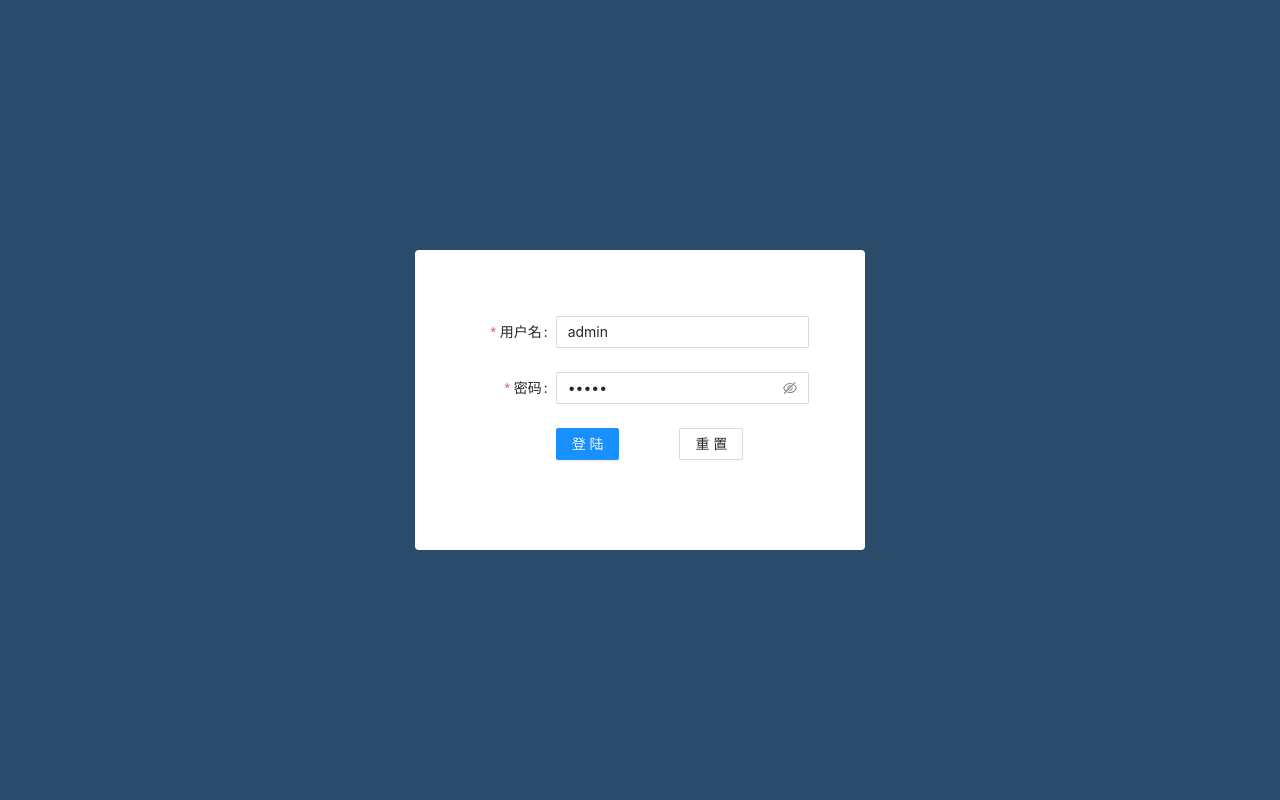
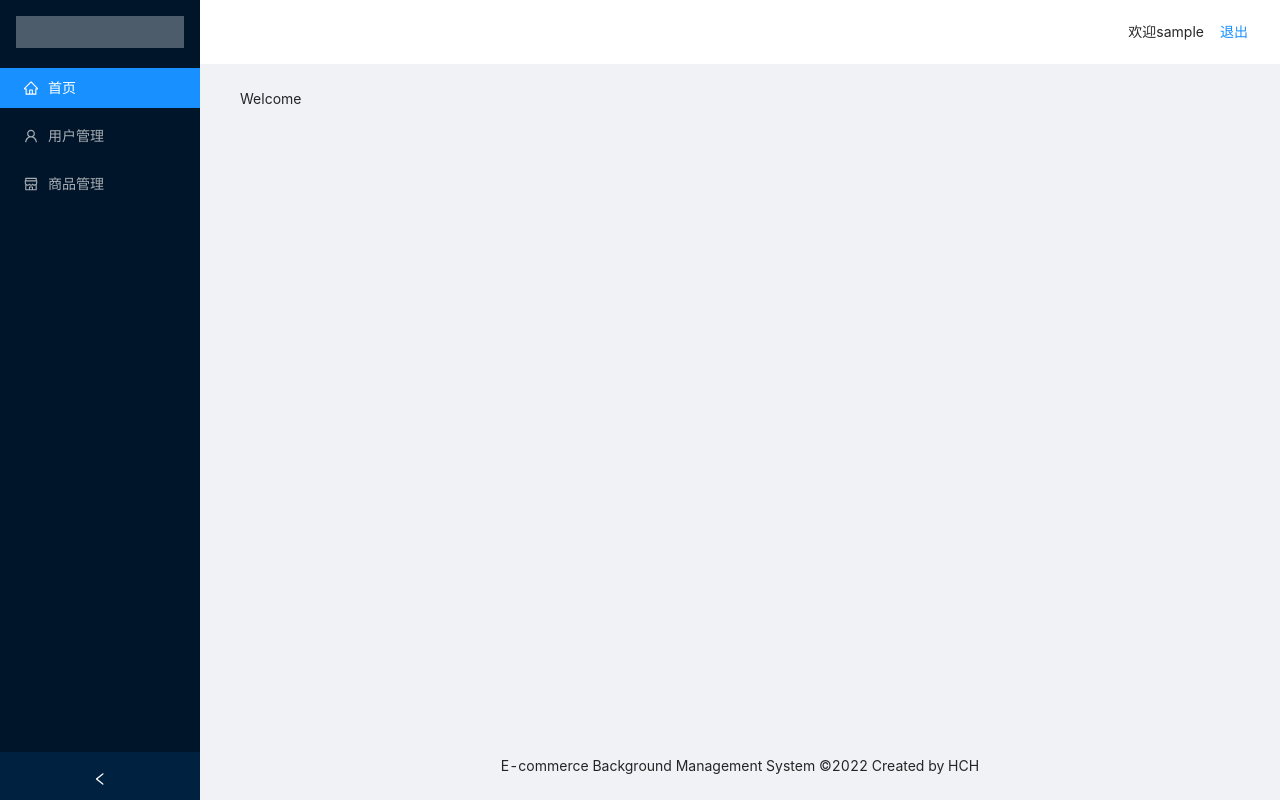
Before and after one commit to 0x208-h/graduation-project, a React app: page /home/welcome in a window 1280 px wide. Before the commit this address led to /login. Built offline with nearby package versions, Linux system fonts and the light colour scheme; sample sign-in values are in the browser's storage.

Commit message:
fix: 将token存在sessionStorage,而不是localStorage

```diff
--- a/src/App.tsx
+++ b/src/App.tsx
@@ -21,7 +21,7 @@ const Goods = lazy(
 );
 
 function RequireAuth(props: any) {
-  const auth = localStorage.getItem("token");
+  const auth = sessionStorage.getItem("token");
   return auth ? props.children : <Navigate to="/login" replace />;
 }
 
--- a/src/components/Home/index.tsx
+++ b/src/components/Home/index.tsx
@@ -29,7 +29,7 @@ const Home = () => {
 
   const onCollapse = () => setCollapsed(!collapsed);
   const handleEit = () => {
-    localStorage.removeItem("token");
+    sessionStorage.removeItem("token");
     sessionStorage.removeItem("username");
     sessionStorage.removeItem("activePath");
     message.success("退出登录成功", 2);
@@ -85,7 +85,7 @@ const Home = () => {
                 <Route path="/welcome" element={<Welcome />} />
                 <Route path="good" element={<Goods />} />
                 <Route path="user" element={<Users />} />
-                <Route path="" element={<Navigate to="welcome" />} />
+                <Route path="*" element={<Navigate to="welcome" />} />
               </Routes>
             </Suspense>
             <Outlet />
--- a/src/components/Login/index.tsx
+++ b/src/components/Login/index.tsx
@@ -21,7 +21,7 @@ const Login = () => {
       password: values.password,
     });
     if (res && res.statusText === "success") {
-      localStorage.setItem("token", `Bearer ${res.token}`);
+      sessionStorage.setItem("token", `Bearer ${res.token}`);
       sessionStorage.setItem("username", res.user_id)
       message.success(res.message, 2);
       navigate("/home/welcome");
--- a/src/components/Users/index.tsx
+++ b/src/components/Users/index.tsx
@@ -96,7 +96,7 @@ const Users = () => {
         setTableList(res.pageInfo);
         console.log(res.pageInfo);
       }
-    } catch {
+    } catch(err) {
       message.error("用户接口错误");
     } finally {
       setTableLoading(false);
```
